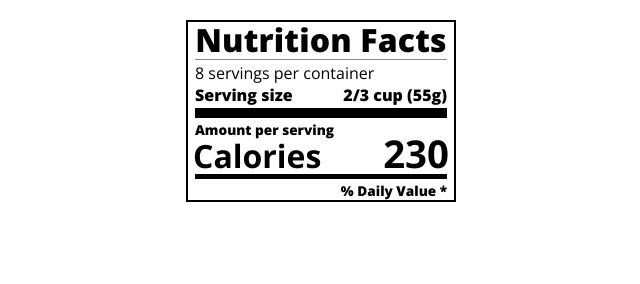
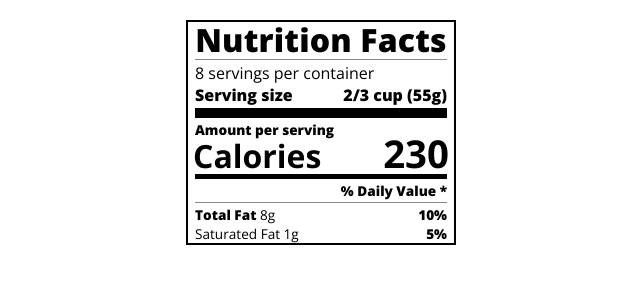
Before and after one commit to soynassir/nutrition-label, a plain HTML site: page index.html in a window 1280 px wide. Shown: the whole page, without its empty margins (319-959 px from the left). Drawn offline with nearby package versions, Linux system fonts and the light colour scheme.

Commit message:
Update index.html
Step 47

```diff
--- a/index.html
+++ b/index.html
@@ -27,6 +27,9 @@
     <div class="divider medium"></div>
     <div class="daily-value small-text">
       <p class="bold right">% Daily Value *</p>
+      <div class="divider"></div>
+      <p><span><span class="bold">Total Fat</span> 8g</span> <span class="bold">10%</span></p>
+      <p class="indent">Saturated Fat 1g <span class="bold">5%</span></p>
     </div>
   </div>
 </body>
```
